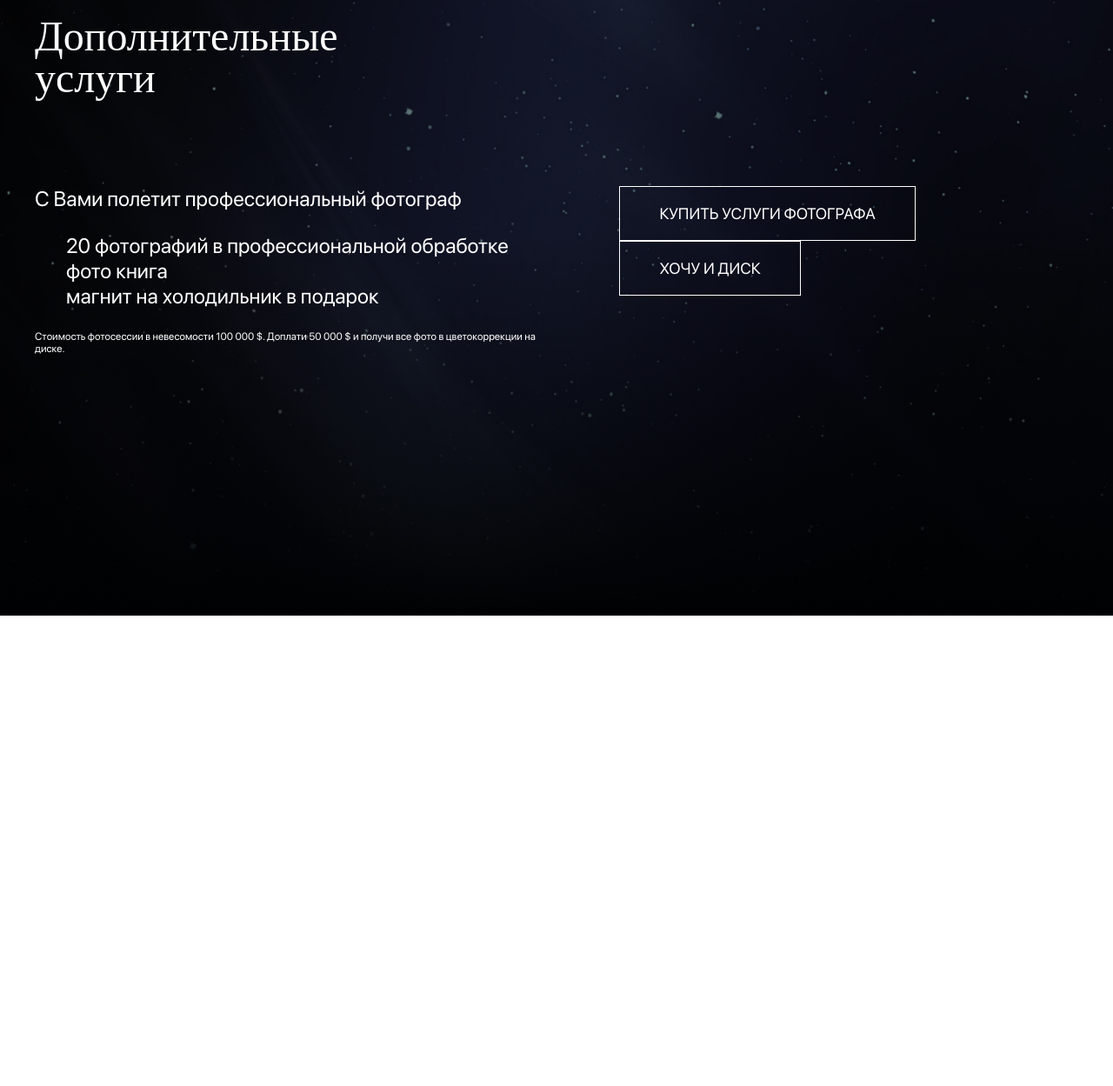
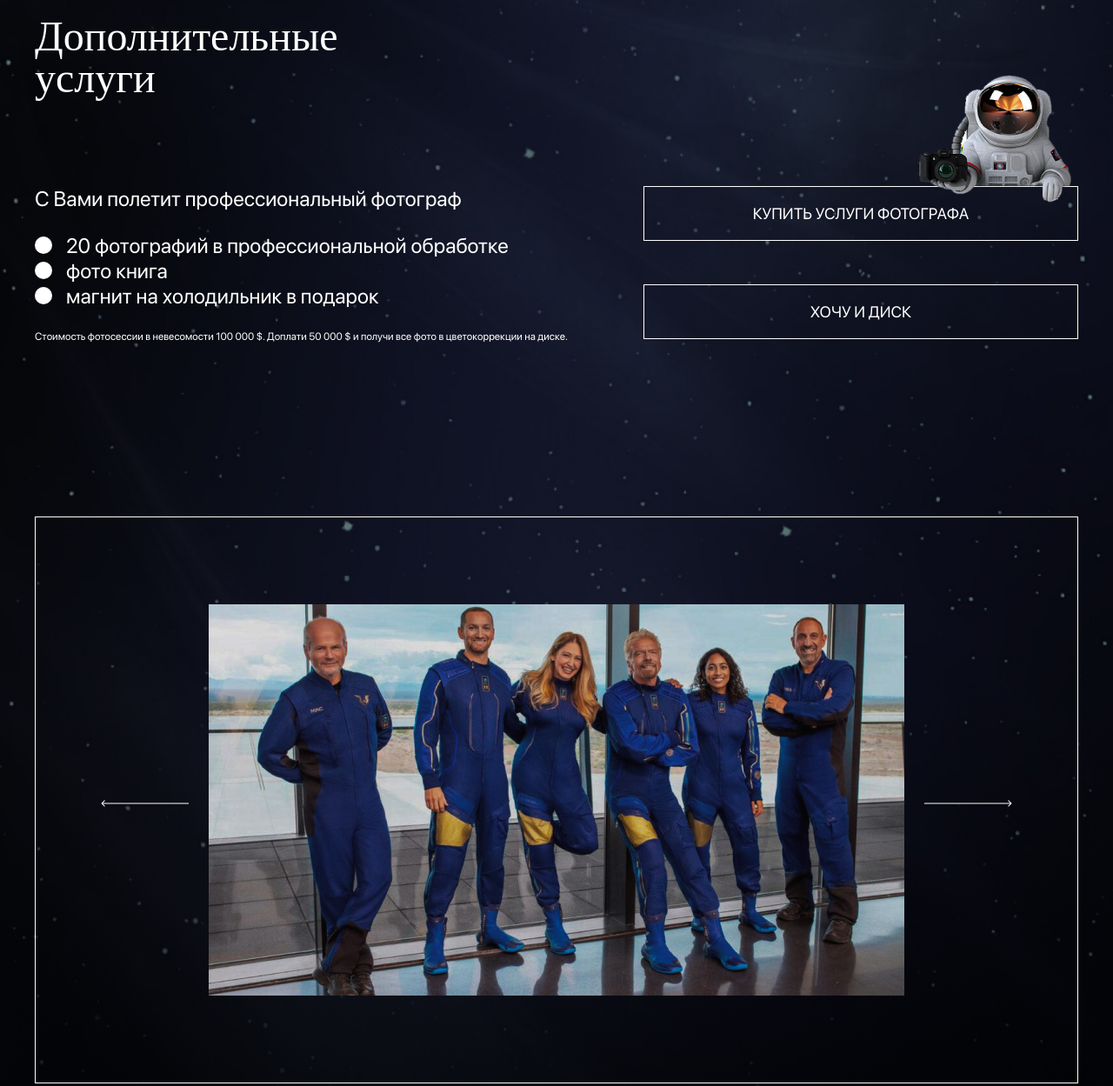
Before and after one commit to trufors/space, a plain HTML site: page index.html in a window 1280 px wide. Shown: the part 6177-7426 px from the top of the page at 87% size. Before the commit the page ends 6885 px from the top, so only its background shows below. Drawn offline with nearby package versions, Linux system fonts and the light colour scheme; files whose address does not match are found by name.

Commit message:
fullinfo

```diff
--- a/css/style.css
+++ b/css/style.css
@@ -362,9 +362,7 @@ foreignObject{
 .services__list-title{
     margin-bottom: 25px;
 }
-.services__btns{
-    margin-right: auto;
-}
+
 .services__list{
     margin-bottom: 25px;
     list-style: none;
@@ -373,7 +371,64 @@ foreignObject{
     padding-left: 36px;
     position: relative;
 }
+.services__item::before{
+    content: '';
+    position: absolute;
+    width: 20px;
+    height: 20px;
+    top: 4px;
+    left: 0;
+    background-color: #fff;
+    border-radius: 50%;
+}
 .services__desriptions{
     font-size: 12px;
     line-height: 14px;
 }
+.services__btns{
+    width: 500px;
+}
+.services__btn{
+    width: 100%;
+}
+.services__btnfirst{
+    margin-bottom: 50px;
+    position: relative;
+}
+.services__btnfirst::before{
+    content: '';
+    position: absolute;
+    right: 0;
+    bottom: 41px;
+    background-image: url(../images/fotoserv.png);
+    width: 192px;
+    height: 150px;
+}
+.slider{
+    text-align: center;
+}
+.slider__inner{
+    border: 1px solid #fff;
+    margin-bottom: 50px;
+    padding: 100px 0;
+}
+.slider__descr{
+    font-family: 'spaceage';
+    font-size: 24px;
+    line-height: 30px;
+}
+.slider__box-img{
+    margin: 0 auto;
+}
+.slider__arrow{
+    cursor: pointer;
+    position: absolute;
+    top: 50%;
+    z-index: 5;
+}
+.slider__arrowleft{
+    left: 75px;
+}
+.slider__arrowright{
+    right: 75px;
+}
--- a/index.html
+++ b/index.html
@@ -323,11 +323,29 @@
               </p>
             </div>
             <div class="services__btns">
-              <button class="button">КУПИТЬ УСЛУГИ ФОТОГРАФА</button>
-              <button class="button">ХОЧУ И ДИСК</button>
+              <button class="button services__btn services__btnfirst">КУПИТЬ УСЛУГИ ФОТОГРАФА</button>
+              <button class="button services__btn">ХОЧУ И ДИСК</button>
 
             </div>
           </div>
+        </div>
+      </div>
+      <div class="slider">
+        <div class="container">
+          <div class="slider__inner">
+            <div class="slider__box">
+              <div class="slider__box-item">
+                <img class="slider__box-img" src="images/slider.jpg" alt="">
+              </div>
+              <div class="slider__box-item">
+                <img class="slider__box-img" src="images/slider.jpg" alt="">
+              </div>
+              <div class="slider__box-item">
+                <img class="slider__box-img" src="images/slider.jpg" alt="">
+              </div>
+            </div>
+          </div>
+          <p class="slider__descr">Ты знаешь о Космическом законе – представь себе то, что ты хочешь, и оно войдет в твою жизнь.</p>
         </div>
       </div>
     </section>
--- a/js/main.js
+++ b/js/main.js
@@ -1,3 +1,6 @@
 $(function(){
-
+    $('.slider__box').slick({
+        prevArrow: '<img class="slider__arrow slider__arrowleft" src="images/arrowleft.svg" alt="">',
+        nextArrow: '<img class="slider__arrow slider__arrowright" src="images/arrowright.svg" alt="">',
+    });
 });
```
Also changed, not shown: images/arrowleft.svg (added), images/arrowright.svg (added), images/slider.jpg (added).
